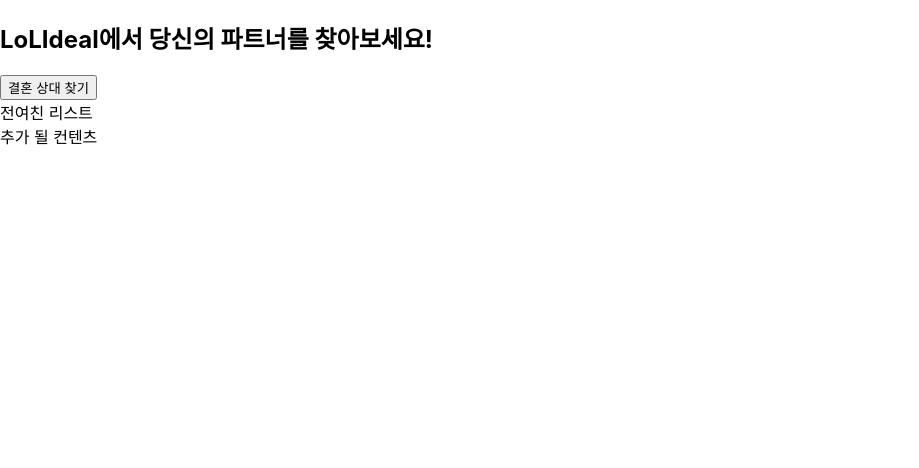
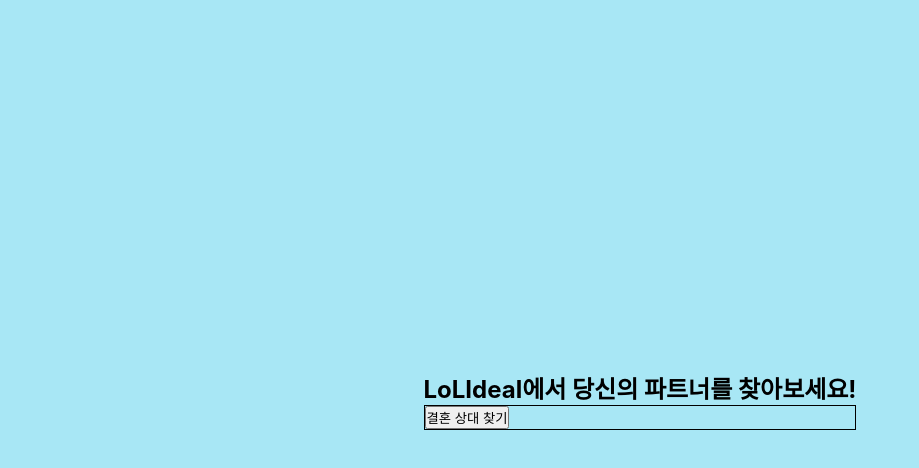
Before and after one commit to JangRuBin2/LOLRandom_IdealType, a React (Create React App) app in the folder my-ts-app/: page / in a window 1280 px wide. Shown: the top 468 px of the page, without its empty margins (0-919 px from the left). Built offline with nearby package versions, Linux system fonts and the light colour scheme.

Commit message:
css 영역 나누는 중, react-router설치

```diff
--- a/my-ts-app/package.json
+++ b/my-ts-app/package.json
@@ -11,10 +11,12 @@
     "@types/node": "^16.18.58",
     "@types/react": "^18.2.28",
     "@types/react-dom": "^18.2.13",
+    "@types/react-router-dom": "^5.3.3",
     "@types/recoil": "^0.0.9",
     "axios": "^1.5.1",
     "react": "^18.2.0",
     "react-dom": "^18.2.0",
+    "react-router-dom": "^6.17.0",
     "react-scripts": "5.0.1",
     "recoil": "^0.7.7",
     "typescript": "^4.9.5",
--- a/my-ts-app/src/App.css
+++ b/my-ts-app/src/App.css
@@ -1,38 +1,23 @@
-.App {
-  text-align: center;
+* {
+  box-sizing: border-box;
+  margin: 0;
+  padding: 0;
 }
+body {
+  background-color: #A8E7F5;
+  width: 100vw;
+  height: 100vh;
+}
+#root {
+  width: 100%;
+  height: 100%;
+  display: flex;
+  justify-content: center;
+  align-items: center;
+}
+.main_container {
 
-.App-logo {
-  height: 40vmin;
-  pointer-events: none;
 }
-
-@media (prefers-reduced-motion: no-preference) {
-  .App-logo {
-    animation: App-logo-spin infinite 20s linear;
-  }
+.main_box {
+  border: 1px solid black;
 }
-
-.App-header {
-  background-color: #282c34;
-  min-height: 100vh;
-  display: flex;
-  flex-direction: column;
-  align-items: center;
-  justify-content: center;
-  font-size: calc(10px + 2vmin);
-  color: white;
-}
-
-.App-link {
-  color: #61dafb;
-}
-
-@keyframes App-logo-spin {
-  from {
-    transform: rotate(0deg);
-  }
-  to {
-    transform: rotate(360deg);
-  }
-}
--- a/my-ts-app/src/App.tsx
+++ b/my-ts-app/src/App.tsx
@@ -4,9 +4,9 @@
   return (
     <div className='main_container'>
       <h2>LoLIdeal에서 당신의 파트너를 찾아보세요!</h2>
-      <GetMarrige />
-      <div>전여친 리스트</div>
-      <div>추가 될 컨텐츠</div>
+        <div className='main_box'>
+          <GetMarrige />
+        </div>
     </div>
   );
 }
--- a/my-ts-app/src/getMarrige.tsx
+++ b/my-ts-app/src/getMarrige.tsx
@@ -110,7 +110,7 @@
         <p>{userPartnerData.blurb}</p>
         </div>
         </>) : (<p>정보 불러오는중...</p>)}
-        <div style={{border : '1px, solid, black'}}>
+        <div style={{}}>
       <button onClick={marryMe}>결혼</button>
       <button onClick={cancelDate}>다른 파트너 찾기</button>
         </div>
```
Also changed, not shown: 1 other file (tests, documents, lock files or other folders).
